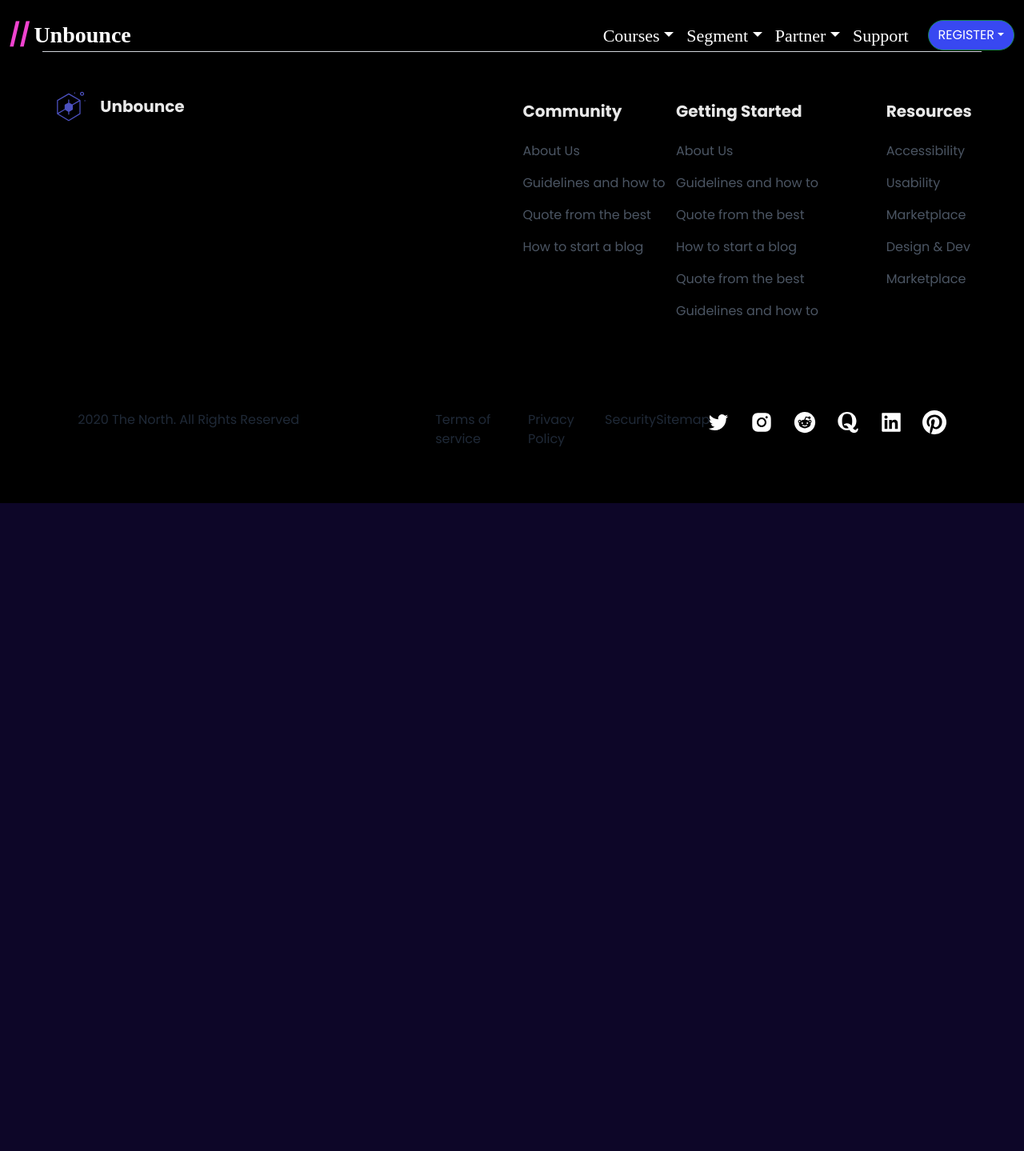
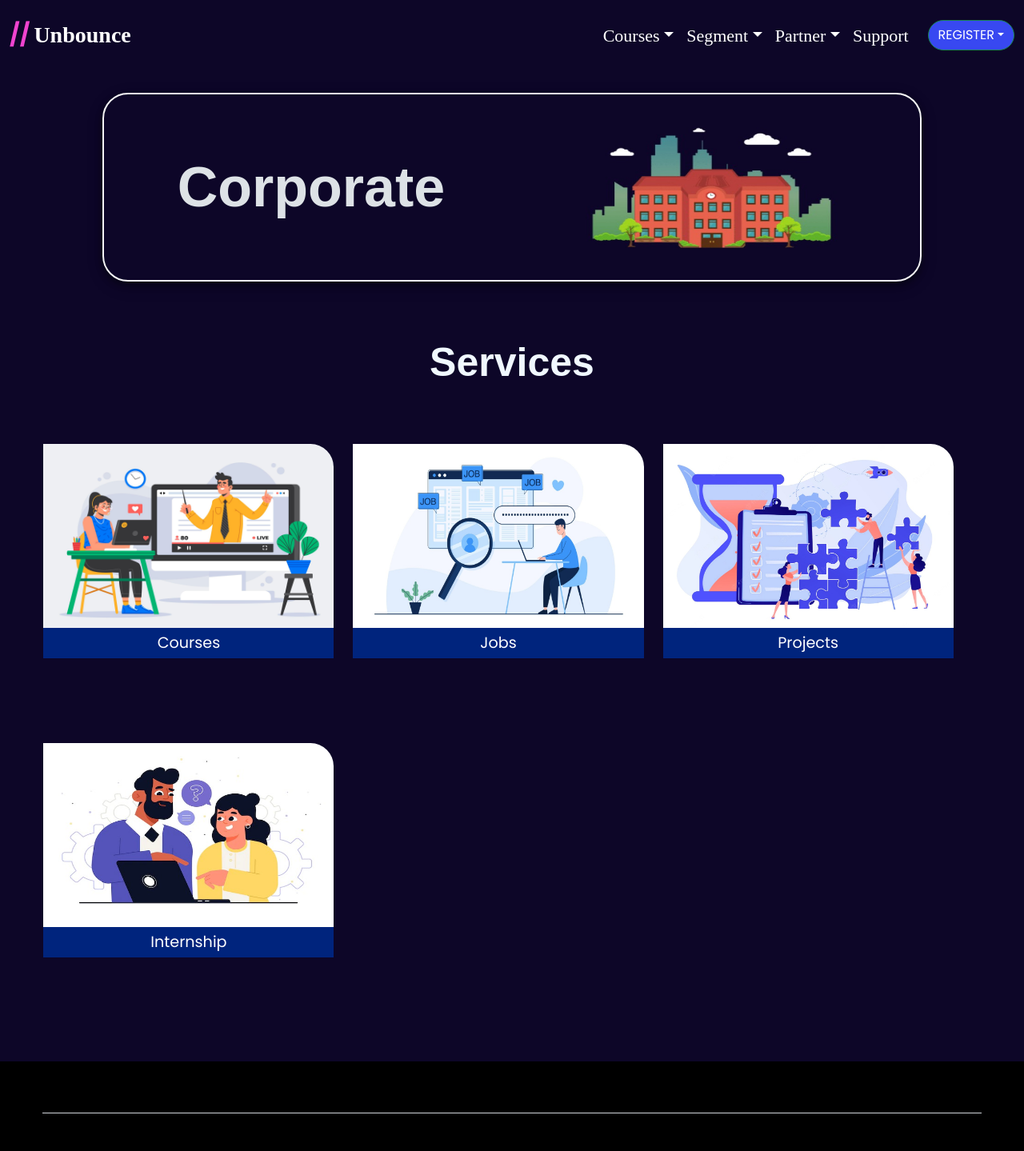
Before and after one commit to sahilrohera10/developerhub-new-web, a React (Create React App) app: page /corporate in a window 1280 px wide. Shown: the top 1439 px of the page at 80% size. Before the commit the page ends 800 px from the top, so only its background shows below. Built offline with nearby package versions, Linux system fonts and the light colour scheme; a web font is replaced by a local one.

Commit message:
university updated

```diff
--- a/src/App.js
+++ b/src/App.js
@@ -15,6 +15,10 @@ import AdminForm from "./Pages/AdminForm";
 import University from "./Components/University";
 import Forum from "./Components/Forum";
 import Jobs from "./Pages/Jobs";
+import Fresher from "./Components/Fresher";
+import Corporate from "./Components/Corporate";
+
+import Software from "./Components/Software";
 
 function App() {
   return (
@@ -31,7 +35,10 @@ function App() {
         <Route path="/adminForm" element={<AdminForm />}></Route>
         <Route path="/coming" element={<ComingSoon />}></Route>
         <Route path="/University" element={<University />}></Route>
+        <Route path="/fresher" element={<Fresher />}></Route>
         <Route path="/forum" element={<Forum />}></Route>
+        <Route path="/corporate" element={<Corporate />}></Route>
+        <Route path="/software" element={<Software />}></Route>
       </Routes>
 
       <Footer />
--- /dev/null
+++ b/src/Components/Corporate.jsx
@@ -0,0 +1,52 @@
+
+import React from 'react'
+import "./University_card";
+import { Link } from "react-router-dom";
+
+import University_card from "./University_card";
+const CardArray = [
+  {
+    img: "courses.jpg",
+    heading: "Courses",
+
+  },
+  {
+    img: "jobs_services.jfif",
+    heading: "Jobs",
+  },
+  {
+    img: "project_services.jfif",
+    heading: "Projects",
+  },
+  {
+    img: "internship_services.jfif",
+    heading: "Internship",
+  },
+
+];
+const Corporate = () => {
+  return (
+    <div>
+    <div className="university_body">
+      <div id="reverse" className="university_banner">
+        <div className="banner_heading1">Corporate</div>
+
+        <div className="banner_image">
+          <img src="university.jfif" alt="" />
+        </div>
+      </div>
+      <div className="university_services">
+        <p className="services_header">Services</p>
+
+            <div className="services_card">
+              {CardArray.map((d) => (
+                <University_card data={d} />
+              ))}
+            </div>
+      </div>
+    </div>
+    </div>
+  );
+};
+
+export default Corporate;
--- /dev/null
+++ b/src/Components/Fresher.jsx
@@ -0,0 +1,51 @@
+import React from 'react'
+import "./University_card";
+import { Link } from "react-router-dom";
+
+import University_card from "./University_card";
+const CardArray = [
+  {
+    img: "courses.jpg",
+    heading: "Courses",
+
+  },
+  {
+    img: "jobs_services.jfif",
+    heading: "Jobs",
+  },
+  {
+    img: "project_services.jfif",
+    heading: "Projects",
+  },
+  {
+    img: "internship_services.jfif",
+    heading: "Internship",
+  },
+
+];
+const Fresher = () => {
+  return (
+    <div>
+    <div className="university_body">
+      <div id="reverse" className="university_banner">
+        <div className="banner_heading1">Fresher</div>
+
+        <div className="banner_image">
+          <img src="university.jfif" alt="" />
+        </div>
+      </div>
+      <div className="university_services">
+        <p className="services_header">Services</p>
+
+            <div className="services_card">
+              {CardArray.map((d) => (
+                <University_card data={d} />
+              ))}
+            </div>
+      </div>
+    </div>
+    </div>
+  );
+};
+
+export default Fresher;
--- a/src/Components/NavbarComponent.js
+++ b/src/Components/NavbarComponent.js
@@ -116,7 +116,7 @@ export default function NavComponent() {
                 <NavDropdown.Item onClick={hideSidebar}>
                   {" "}
                   <Link
-                    to="/coming"
+                    to="/corporate"
                     style={{ textDecoration: "none", color: "black" }}
                   >
                     Corporate
@@ -125,7 +125,7 @@ export default function NavComponent() {
                 <NavDropdown.Item onClick={hideSidebar}>
                   {" "}
                   <Link
-                    to="/coming"
+                    to="/fresher"
                     style={{ textDecoration: "none", color: "black" }}
                   >
                     Fresher
@@ -134,7 +134,7 @@ export default function NavComponent() {
                 <NavDropdown.Item onClick={hideSidebar}>
                   {" "}
                   <Link
-                    to="/coming"
+                    to="/software"
                     style={{ textDecoration: "none", color: "black" }}
                   >
                     Software Engg.
--- /dev/null
+++ b/src/Components/Software.jsx
@@ -0,0 +1,52 @@
+
+import React from 'react'
+import "./University_card";
+import { Link } from "react-router-dom";
+
+import University_card from "./University_card";
+const CardArray = [
+  {
+    img: "courses.jpg",
+    heading: "Courses",
+
+  },
+  {
+    img: "jobs_services.jfif",
+    heading: "Jobs",
+  },
+  {
+    img: "project_services.jfif",
+    heading: "Projects",
+  },
+  {
+    img: "internship_services.jfif",
+    heading: "Internship",
+  },
+
+];
+const Software = () => {
+  return (
+    <div>
+    <div className="university_body">
+      <div id="reverse" className="university_banner">
+        <div className="banner_heading1">Software Engineer</div>
+
+        <div className="banner_image">
+          <img src="university.jfif" alt="" />
+        </div>
+      </div>
+      <div className="university_services">
+        <p className="services_header">Services</p>
+
+            <div className="services_card">
+              {CardArray.map((d) => (
+                <University_card data={d} />
+              ))}
+            </div>
+      </div>
+    </div>
+    </div>
+  );
+};
+
+export default Software;
--- a/src/Components/University.css
+++ b/src/Components/University.css
@@ -25,7 +25,7 @@
   font-family: var(--font-family);
   font-size: 70px;
   text-align: center;
-  font-weight: 500;
+  font-weight: 700;
   color: rgb(221, 226, 230);
 }
 .banner_image {
```
Also changed, not shown: src/Components/fresher.css (added).
